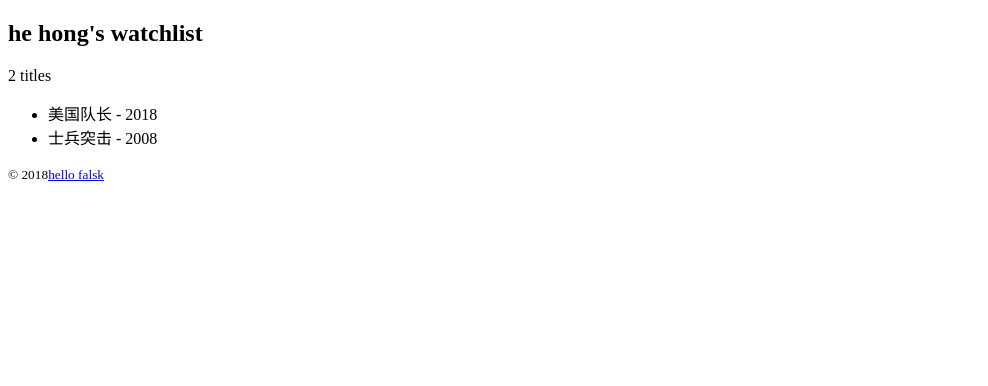
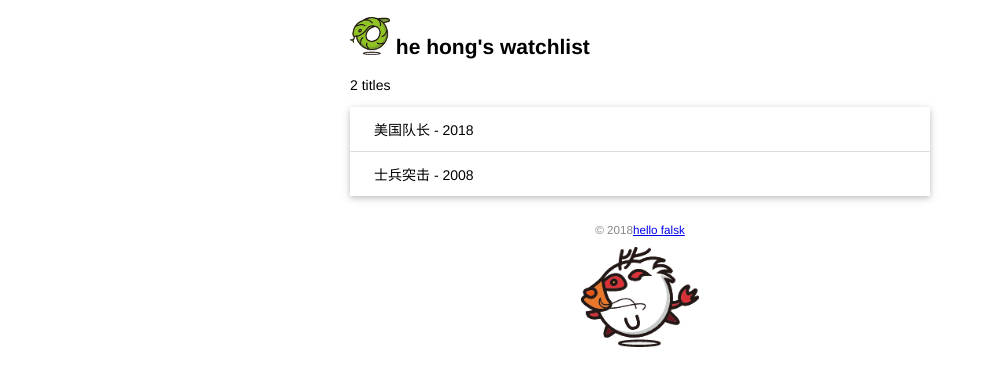
Before and after one commit to woheV6/py_learn, a Flask app: page / in a window 1280 px wide. Shown: the top 386 px of the page, without its empty margins (0-988 px from the left). Run offline with Flask 2, Linux system fonts and the light colour scheme.

Commit message:
添加样式文件

```diff
--- /dev/null
+++ b/static/css/index.css
@@ -0,0 +1,44 @@
+/* 页面整体 */
+body {
+    margin: auto;
+    max-width: 580px;
+    font-size: 14px;
+    font-family: Helvetica, Arial, sans-serif;
+}
+
+/* 页脚 */
+footer {
+    color: #888;
+    margin-top: 15px;
+    text-align: center;
+    padding: 10px;
+}
+/* 头像 */
+.avatar {
+    width: 40px;
+}
+/* 电影列表 */
+.movie-list {
+    list-style-type: none;
+    padding: 0;
+    margin-bottom: 10px;
+    box-shadow: 0 2px 5px 0 rgba(0, 0, 0, 0.16), 0 2px 10px 0 rgba(0, 0, 0, 0.12);
+}
+
+.movie-list li {
+    padding: 12px 24px;
+    border-bottom: 1px solid #ddd;
+}
+
+.movie-list li:last-child {
+    border-bottom:none;
+}
+
+.movie-list li:hover {
+    background-color: #f8f9fa;
+}
+.totoro{
+    display: block;
+    margin: 0 auto;
+    height: 100px;
+}
--- a/templates/index.html
+++ b/templates/index.html
@@ -4,12 +4,17 @@
     <meta charset="UTF-8">
     <meta name="viewport" content="width=device-width, initial-scale=1.0">
     <meta http-equiv="X-UA-Compatible" content="ie=edge">
+    <link rel='icon' href="{{url_for('static',filename='favicon.png')}}">
+    <link rel="stylesheet" href='{{url_for("static",filename="css/index.css")}}' type="text/css">
     <title>{{name}}'s watchlist</title>
 </head>
 <body>
-    <h2>{{name}}'s watchlist</h2>
+    <h2>
+        <img  class='avatar' src="{{url_for('static',filename='snake.png')}}">
+        {{name}}'s watchlist
+    </h2>
     <p>{{movies|length}} titles</p>
-    <ul>
+    <ul class="movie-list">
         {% for movie in movies%}
         <li>
             {{movie.title}} - {{movie.year}}
@@ -19,5 +24,6 @@
     <footer>
         <small>&copy 2018<a href="www.baidu.com">hello falsk</a></small>
     </footer>
+    <img class="totoro" src='{{url_for("static",filename="loong.png")}}'>
 </body>
 </html>
```
Also changed, not shown: static/favicon.png (added), static/foo.jpg (added), static/loong.png (added), static/snake.png (added).
